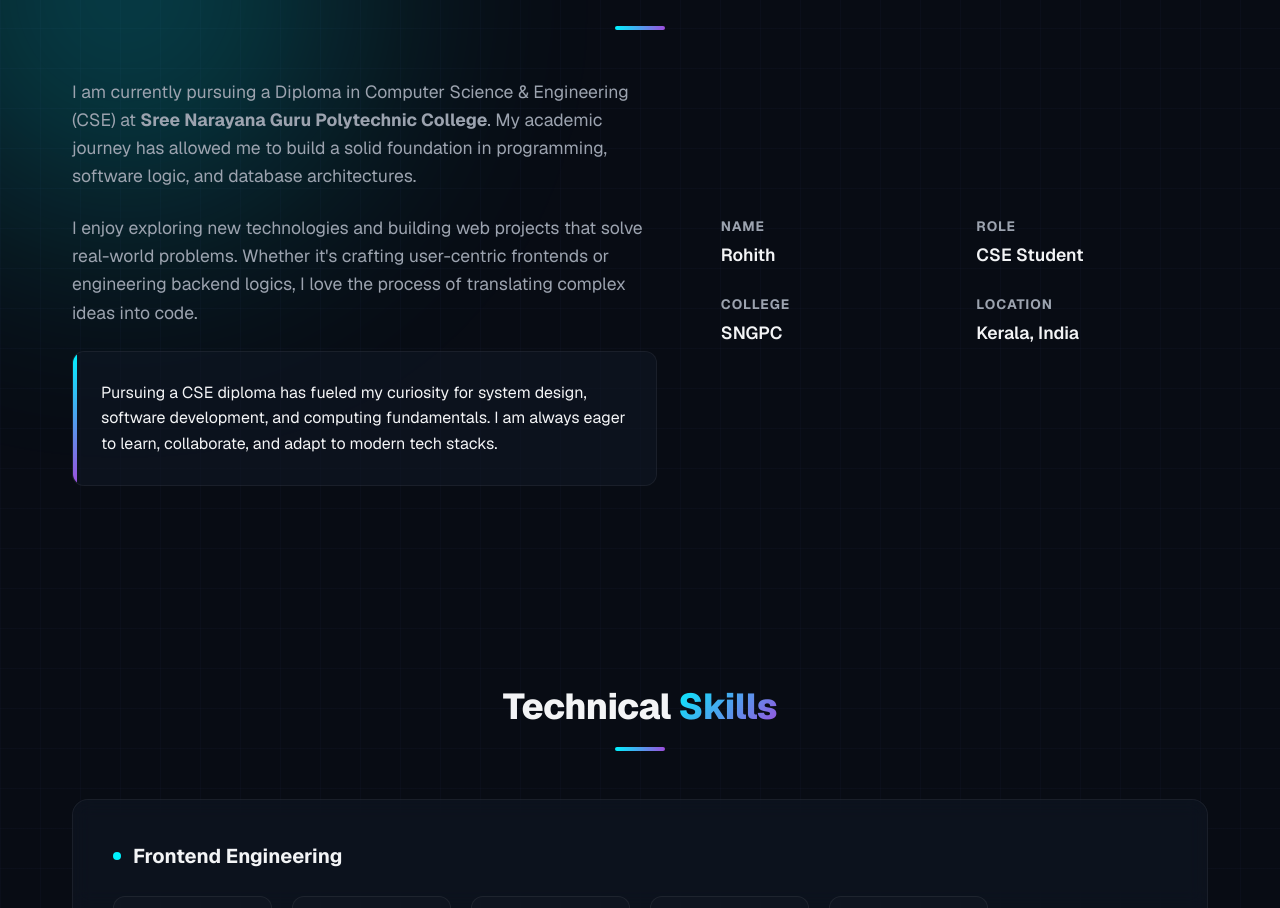
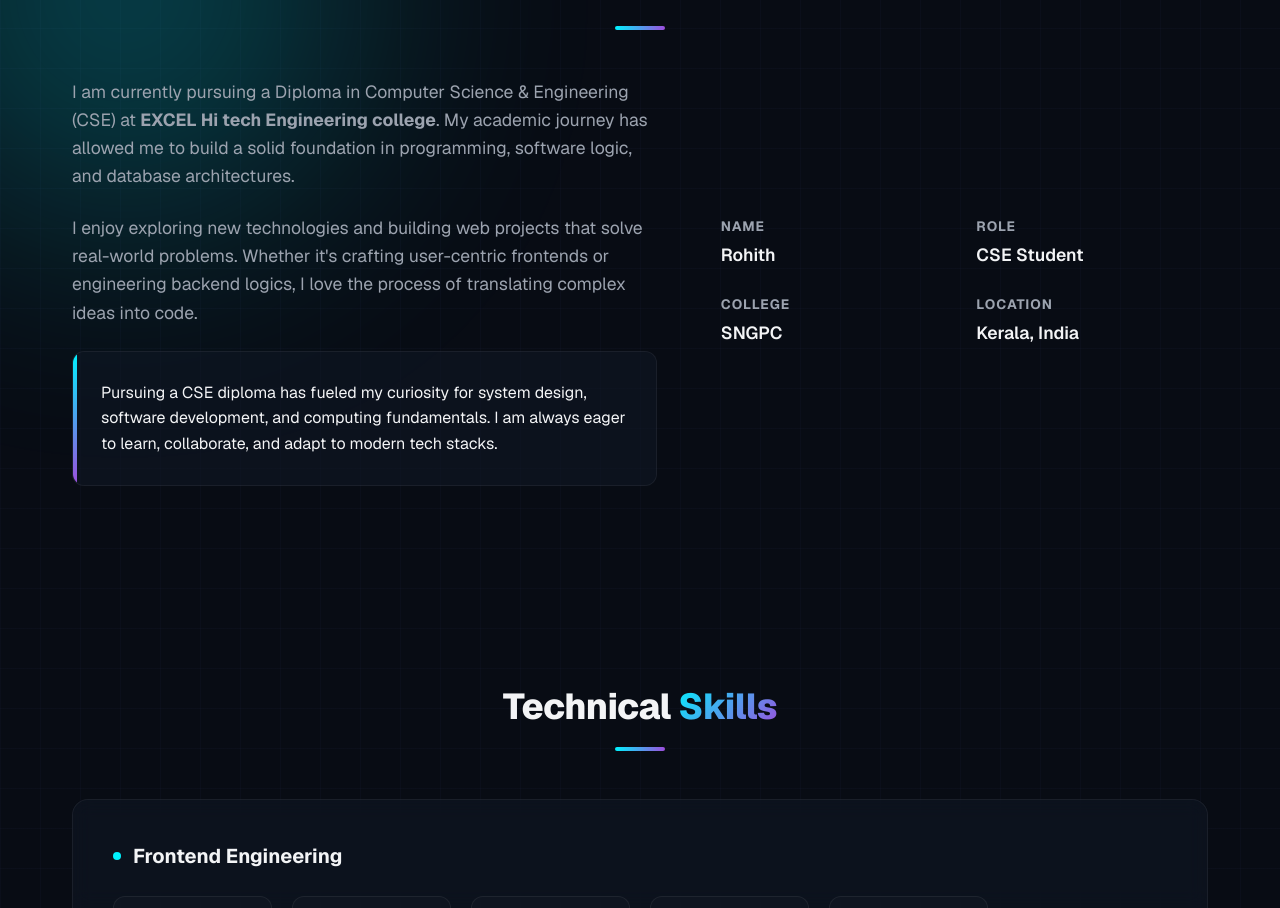
Before and after one commit to rohithrohith25107-ai/Rohith, a Next.js app: page / in a window 1280 px wide. Shown: the part 932-1840 px from the top of the page. Built offline with nearby package versions, Linux system fonts and the light colour scheme.

Commit message:
Update college name in About Me section

```diff
--- a/src/app/page.tsx
+++ b/src/app/page.tsx
@@ -63,7 +63,7 @@ export default function Home() {
           <div className="about-grid">
             <div className="about-content">
               <p>
-                I am currently pursuing a Diploma in Computer Science & Engineering (CSE) at <strong>Sree Narayana Guru Polytechnic College</strong>. My academic journey has allowed me to build a solid foundation in programming, software logic, and database architectures.
+                I am currently pursuing a Diploma in Computer Science & Engineering (CSE) at <strong>EXCEL Hi tech Engineering college</strong>. My academic journey has allowed me to build a solid foundation in programming, software logic, and database architectures.
               </p>
               <p>
                 I enjoy exploring new technologies and building web projects that solve real-world problems. Whether it's crafting user-centric frontends or engineering backend logics, I love the process of translating complex ideas into code.
```
